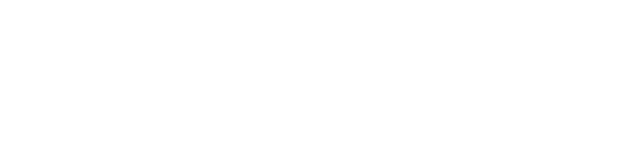
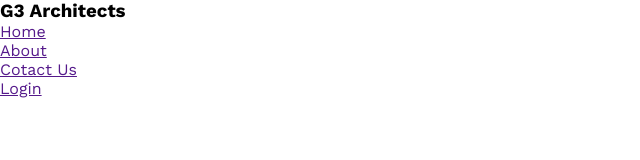
Before and after one commit to shahriarmostafiz/G3-Architects-Project, a plain HTML site: page index.html in a window 1280 px wide. Shown: the whole page, without its empty margins (0-640 px from the left). Drawn offline with nearby package versions, Linux system fonts and the light colour scheme.

Commit message:
fonts added  and nav created

```diff
--- a/index.html
+++ b/index.html
@@ -4,7 +4,27 @@
     <meta charset="UTF-8" />
     <meta name="viewport" content="width=device-width, initial-scale=1.0" />
     <title>G3-Architects</title>
+    <link rel="preconnect" href="https://fonts.googleapis.com" />
+    <link rel="preconnect" href="https://fonts.gstatic.com" crossorigin />
+    <link
+      href="https://fonts.googleapis.com/css2?family=Work+Sans:wght@400;500;600;700;800;900&display=swap"
+      rel="stylesheet"
+    />
     <link rel="stylesheet" href="style.css" />
   </head>
-  <body></body>
+  <body>
+    <header>
+      <nav>
+        <h3>G3 Architects</h3>
+        <ul>
+          <li><a href="">Home</a></li>
+          <li><a href="">About</a></li>
+          <li><a href="">Cotact Us</a></li>
+          <li><a href="">Login</a></li>
+        </ul>
+      </nav>
+    </header>
+    <main></main>
+    <footer></footer>
+  </body>
 </html>
--- a/style.css
+++ b/style.css
@@ -1,4 +1,5 @@
 * {
   margin: 0;
   padding: 0;
+  font-family: "Work Sans", sans-serif;
 }
```
